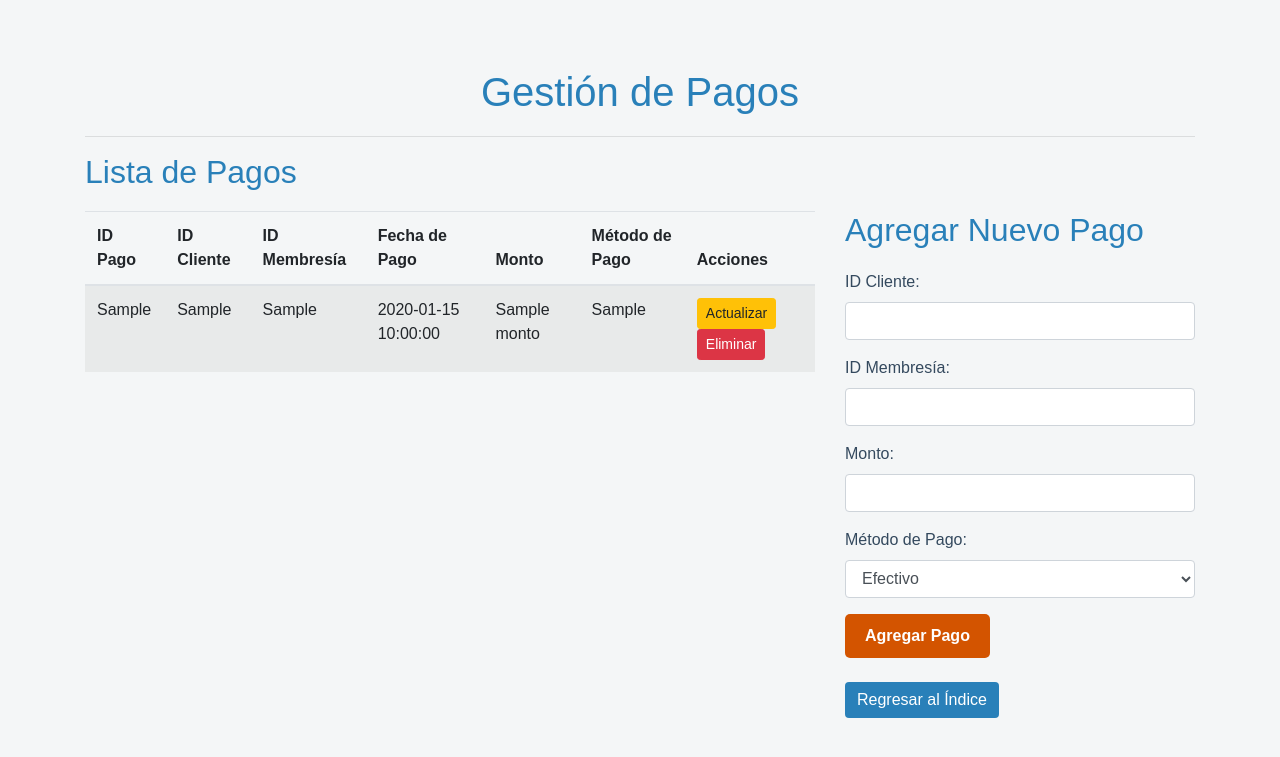
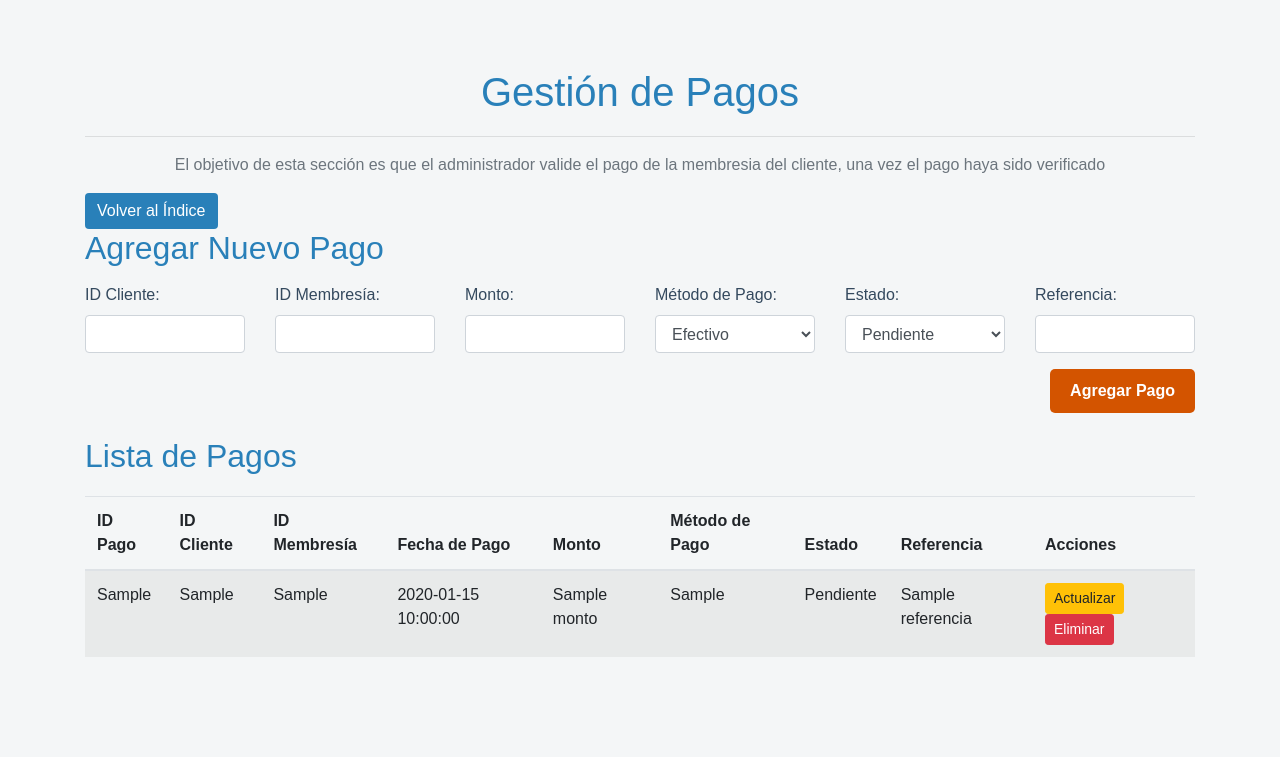
Before and after one commit to igream/p2-flask-SQL, a Flask app: template Interfaces Equipo/src/templates/pagos.html in a window 1280 px wide. Shown: the top 757 px of the page. Run offline with Flask 3, Linux system fonts and the light colour scheme; the template is opened without the code that fills it: most values are stand-ins (such as "Sample title", 1, 10 or a date in 2020); some libraries are stand-ins or nearby versions.

Commit message:
Update pagos.html
modificacion final de pagos

```diff
--- a/Interfaces Equipo/src/templates/pagos.html
+++ b/Interfaces Equipo/src/templates/pagos.html
@@ -1,5 +1,3 @@
-<!-- Diseño de la tabla "pagos" -->
-
 <!DOCTYPE html>
 <html lang="en">
 <head>
@@ -16,11 +14,58 @@
     <div class="container mt-5">
         <h1 class="text-center">Gestión de Pagos</h1>
         <hr>
+        <p class="text-center text-muted">El objetivo de esta sección es que el administrador valide el pago de la membresia del cliente, una vez el pago haya sido verificado</p>
+        <!-- Formulario para agregar nuevo Pago -->
+        <div class="mt-3">
+            <a href="{{ url_for('index_admin') }}" class="btn btn-secondary">Volver al Índice</a>
+        </div>
+        <h2 class="mb-3">Agregar Nuevo Pago</h2>
+        <form action="/pagos/add" method="POST" class="mb-4">
+            <div class="row">
+                <div class="col-md-2">
+                    <label for="id_cliente">ID Cliente:</label>
+                    <input type="number" class="form-control" id="id_cliente" name="id_cliente" required>
+                </div>
+                <div class="col-md-2">
+                    <label for="id_membresia">ID Membresía:</label>
+                    <input type="number" class="form-control" id="id_membresia" name="id_membresia" required>
+                </div>
+                <div class="col-md-2">
+                    <label for="monto">Monto:</label>
+                    <input type="text" class="form-control" id="monto" name="monto" required>
+                </div>
+                <div class="col-md-2">
+                    <label for="metodo_pago">Método de Pago:</label>
+                    <select class="form-control" id="metodo_pago" name="metodo_pago" required>
+                        <option value="Efectivo">Efectivo</option>
+                        <option value="Tarjeta de Debito">Tarjeta de Débito</option>
+                        <option value="Tarjeta de Credito">Tarjeta de Crédito</option>
+                    </select>
+                </div>
+                <div class="col-md-2">
+                    <label for="estado">Estado:</label>
+                    <select class="form-control" id="estado" name="estado" required>
+                        <option value="Pendiente">Pendiente</option>
+                        <option value="Pagado">Pagado</option>
+                        <option value="Vencido">Vencido</option>
+                    </select>
+                </div>
+                <div class="col-md-2">
+                    <label for="referencia">Referencia:</label>
+                    <input type="text" class="form-control" id="referencia" name="referencia" required>
+                </div>
+            </div>
+            <div class="row mt-3">
+                <div class="col-md-12 text-right">
+                    <button type="submit" class="btn btn-primary">Agregar Pago</button>
+                </div>
+            </div>
+        </form>
 
         <!-- Tabla de Pagos -->
         <h2>Lista de Pagos</h2>
         <div class="row">
-            <div class="col-md-8">
+            <div class="col-md-12">
                 <table class="table table-striped">
                     <thead>
                         <tr>
@@ -30,6 +75,8 @@
                             <th>Fecha de Pago</th>
                             <th>Monto</th>
                             <th>Método de Pago</th>
+                            <th>Estado</th>
+                            <th>Referencia</th>
                             <th>Acciones</th>
                         </tr>
                     </thead>
@@ -42,6 +89,8 @@
                             <td>{{ pago.Fecha_Pago }}</td>
                             <td>{{ pago.Monto }}</td>
                             <td>{{ pago.Metodo_Pago }}</td>
+                            <td>{{ pago.Estado }}</td>
+                            <td>{{ pago.Referencia }}</td>
                             <td>
                                 <button class="btn btn-warning btn-sm" data-toggle="modal" data-target="#editModal{{ pago.ID_Pago }}">
                                     Actualizar
@@ -84,6 +133,18 @@
                                                     <option value="Tarjeta de Credito" {% if pago.Metodo_Pago == 'Tarjeta de Credito' %}selected{% endif %}>Tarjeta de Crédito</option>
                                                 </select>
                                             </div>
+                                            <div class="form-group">
+                                                <label for="estado">Estado:</label>
+                                                <select class="form-control" id="estado" name="estado" required>
+                                                    <option value="Pendiente" {% if pago.Estado == 'Pendiente' %}selected{% endif %}>Pendiente</option>
+                                                    <option value="Pagado" {% if pago.Estado == 'Pagado' %}selected{% endif %}>Pagado</option>
+                                                    <option value="Vencido" {% if pago.Estado == 'Vencido' %}selected{% endif %}>Vencido</option>
+                                                </select>
+                                            </div>
+                                            <div class="form-group">
+                                                <label for="referencia">Referencia:</label>
+                                                <input type="text" class="form-control" id="referencia" name="referencia" value="{{ pago.Referencia }}" required>
+                                            </div>
                                         </div>
                                         <div class="modal-footer">
                                             <button type="button" class="btn btn-secondary" data-dismiss="modal">Cerrar</button>
@@ -97,36 +158,6 @@
                     </tbody>
                 </table>
             </div>
-
-            <!-- Formulario para agregar nuevo Pago esta ventana genera un nuevi pago metiendo datos nuevos -->
-            <div class="col-md-4">
-                <h2>Agregar Nuevo Pago</h2>
-                <form action="/pagos/add" method="POST">
-                    <div class="form-group">
-                        <label for="id_cliente">ID Cliente:</label>
-                        <input type="number" class="form-control" id="id_cliente" name="id_cliente" required>
-                    </div>
-                    <div class="form-group">
-                        <label for="id_membresia">ID Membresía:</label>
-                        <input type="number" class="form-control" id="id_membresia" name="id_membresia" required>
-                    </div>
-                    <div class="form-group">
-                        <label for="monto">Monto:</label>
-                        <input type="text" class="form-control" id="monto" name="monto" required>
-                    </div>
-                    <div class="form-group">
-                        <label for="metodo_pago">Método de Pago:</label>
-                        <select class="form-control" id="metodo_pago" name="metodo_pago" required>
-                            <option value="Efectivo">Efectivo</option>
-                            <option value="Tarjeta de Debito">Tarjeta de Débito</option>
-                            <option value="Tarjeta de Credito">Tarjeta de Crédito</option>
-                        </select>
-                    </div>
-                    <button type="submit" class="btn btn-primary">Agregar Pago</button>
-                    <br><br>
-                    <a href="{{ url_for('index') }}" class="btn btn-secondary mb-3">Regresar al Índice</a>
-                </form>
-            </div>
         </div>
     </div>
 </body>
```
